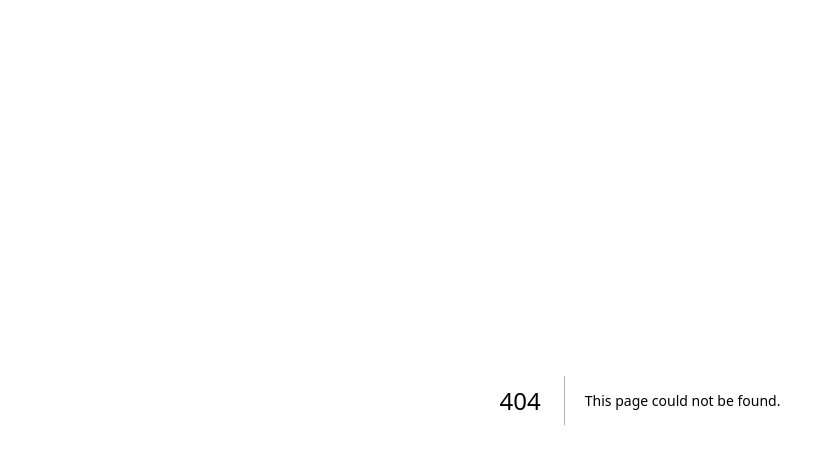
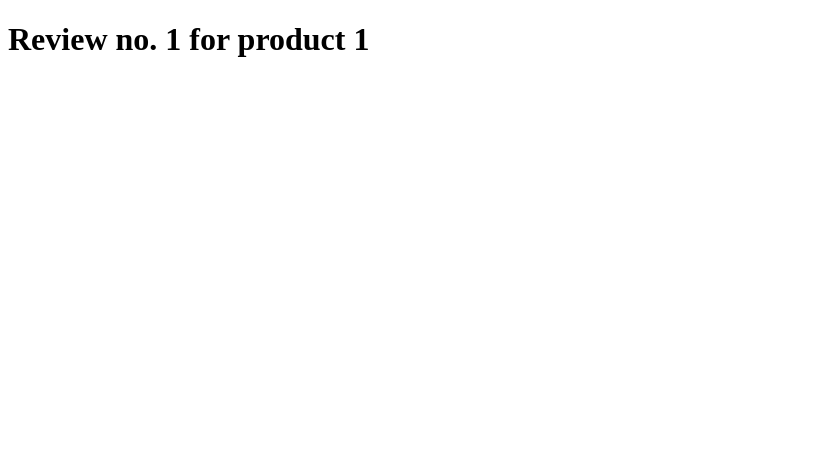
Before and after one commit to geekAshish/nextjs-learning, a Next.js app: page /products/1/reviews/1 in a window 1280 px wide. Before the commit this address had no page. Shown: the top 464 px of the page, without its empty margins (0-835 px from the left). Built offline with nearby package versions, Linux system fonts and the light colour scheme.

Commit message:
nested dynamic route

```diff
--- /dev/null
+++ b/src/app/products/[productId]/reviews/[reviewId]/page.tsx
@@ -0,0 +1,15 @@
+function ProductReview({
+  params,
+}: {
+  params: { reviewId: string; productId: string };
+}) {
+  return (
+    <>
+      <h1>
+        Review no. {params.reviewId} for product {params.productId}
+      </h1>
+    </>
+  );
+}
+
+export default ProductReview;
```
Also changed, not shown: 1 other file (tests, documents, lock files or other folders).
